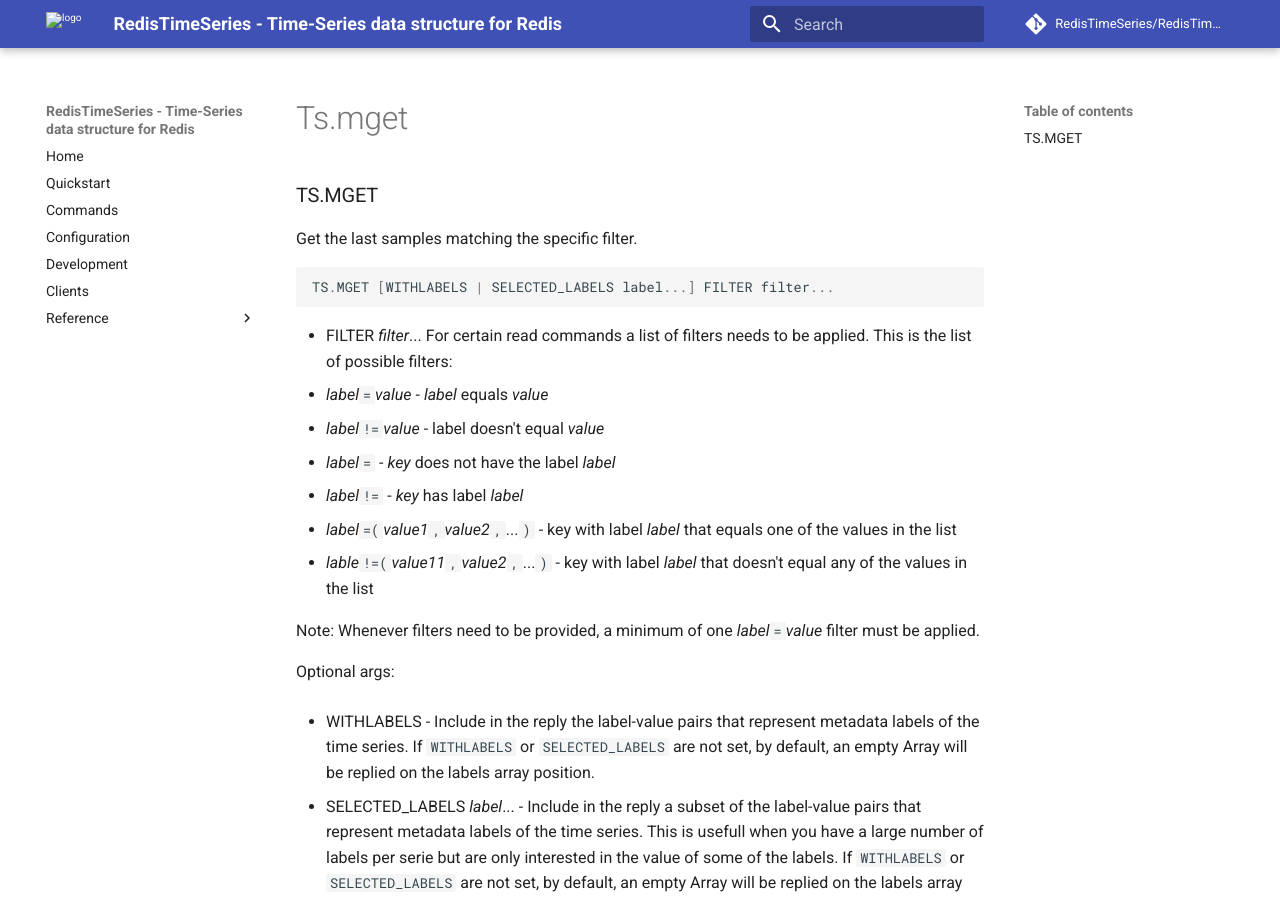
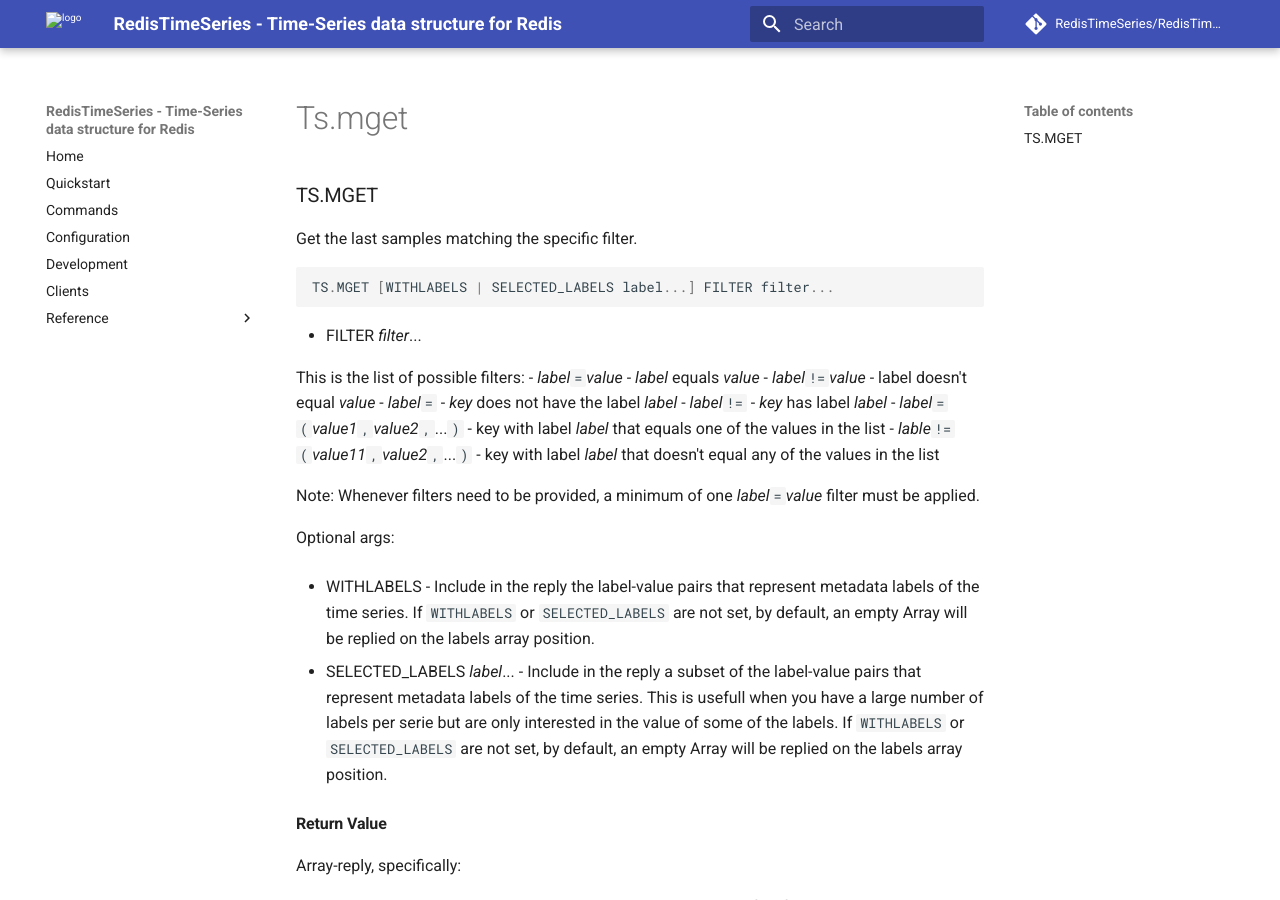
Before and after one commit to RedisTimeSeries/RedisTimeSeries, an MkDocs documentation site: the page built from docs/commands/ts.mget.md, in a window 1280 px wide and 900 px high. Built offline with MkDocs 1.6.1 and Material for MkDocs 9.7.7, drawn with Linux system fonts in a browser that asks for light colours; comment, search, counter and statistics services are not loaded.

Commit message:
Update ts.mget.md

````diff
--- a/docs/commands/ts.mget.md
+++ b/docs/commands/ts.mget.md
@@ -5,7 +5,8 @@
 TS.MGET [WITHLABELS | SELECTED_LABELS label...] FILTER filter...
 ```
 - FILTER _filter_...
-  For certain read commands a list of filters needs to be applied.  This is the list of possible filters:
+
+  This is the list of possible filters:
   - _label_`=`_value_ - _label_ equals _value_
   - _label_`!=`_value_ - label doesn't equal _value_
   - _label_`=` - _key_ does not have the label _label_
````
